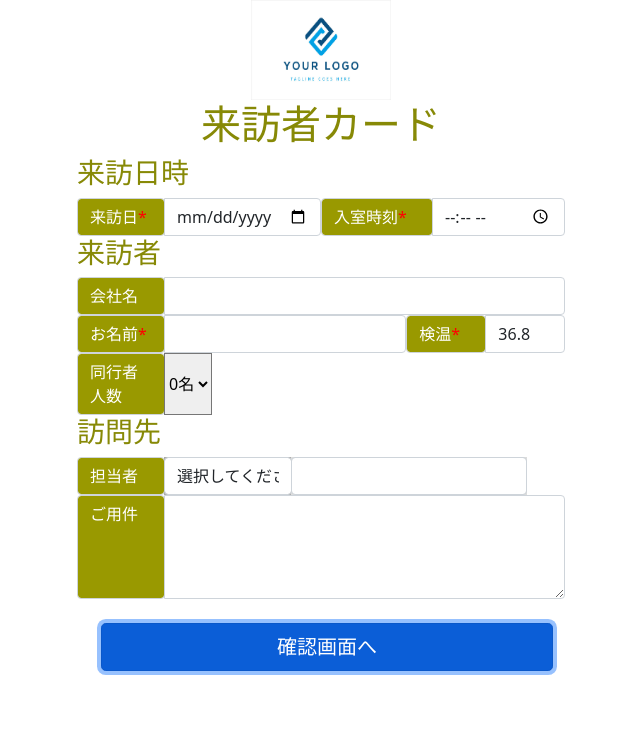
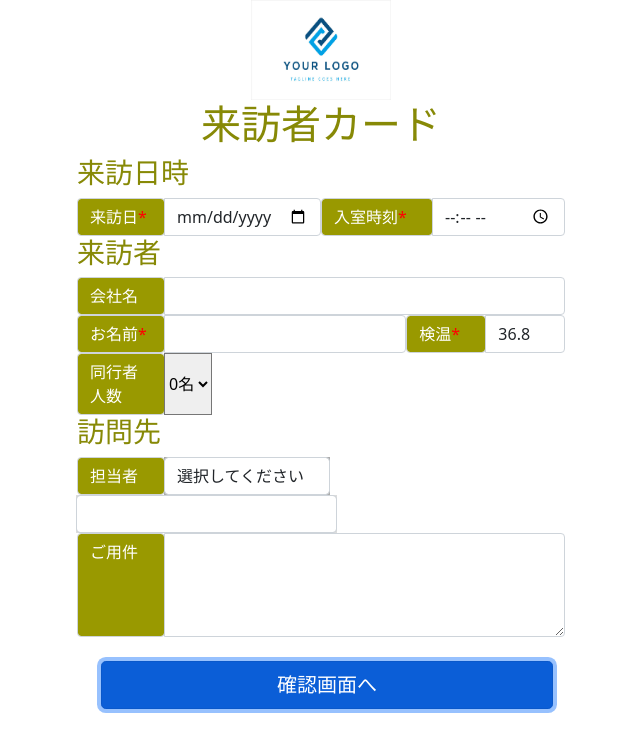
Before and after one commit to PolymetisOutis/visitors_card_prod, a Django app: page /welcome/ in a window 1280 px wide. Shown: the top 752 px of the page, without its empty margins (319-959 px from the left). Run offline with Django 3.2, Linux system fonts and the light colour scheme.

Commit message:
column vw variables changed

```diff
--- a/static/css/mystyle.css
+++ b/static/css/mystyle.css
@@ -55,7 +55,7 @@
 .left-column {
 
 float: left;
-width: 10vw; /* 要素の幅を50%に定義 */
+width: 13vw; /* 要素の幅を50%に定義 */
 background-color: #aaa; /* 視覚化のための背景色 */
 
 }
@@ -63,7 +63,7 @@ background-color: #aaa; /* 視覚化のための背景色 */
 .right-column {
 
 float: right;
-width: 18.4vw; /* 要素の幅を50%に定義 */
+width: 20.4vw; /* 要素の幅を50%に定義 */
 background-color: #ddd; /* 視覚化のための背景色 */
 
 }
```
